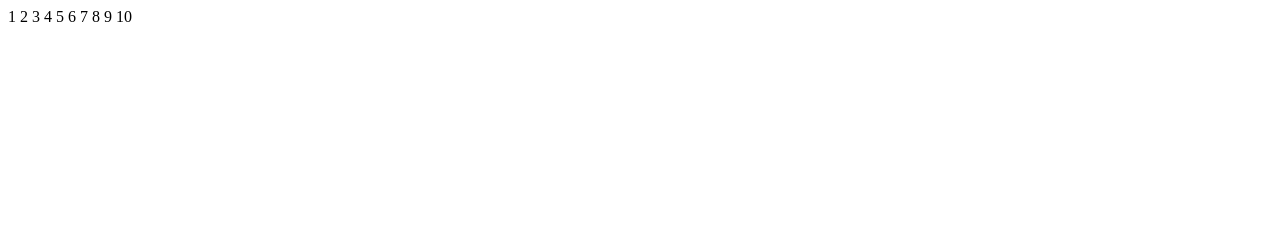
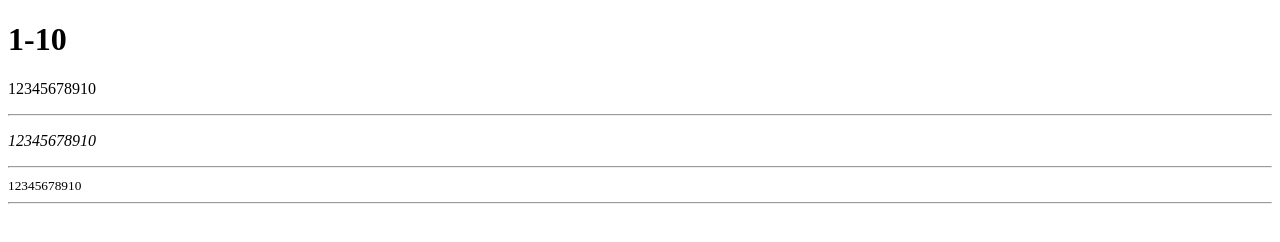
Before and after one commit to ducphatpham26-svg/ducphat.github.io, a plain HTML site: page index.html in a window 1280 px wide. Drawn offline with Linux system fonts and the light colour scheme.

Commit message:
add section headings

```diff
--- a/index.html
+++ b/index.html
@@ -6,15 +6,14 @@
     <title>Document</title>
 </head>
 <body>
-    1
-    2
-    3
-    4
-    5
-    6
-    7
-    8
-    9
-    10
+    <!--one to ten:-->
+    <h1> 1-10 </h1>
+<p>12345678910</p>
+<hr>
+<p><em>12345678910</em></p>
+<hr>
+<small>12345678910</small>
+<hr>
+
 </body>
 </html>
```
